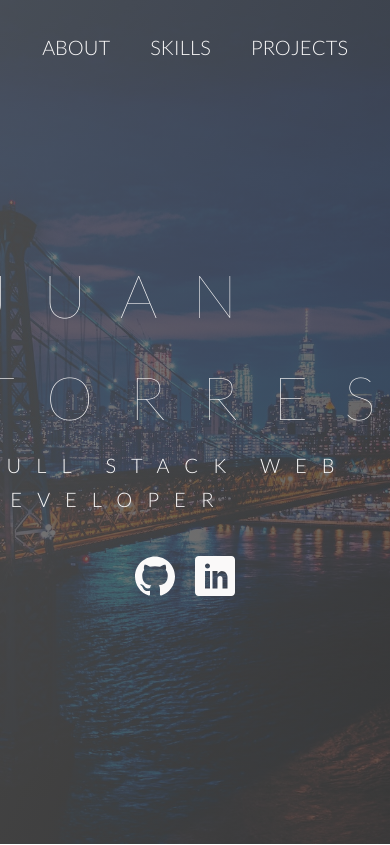
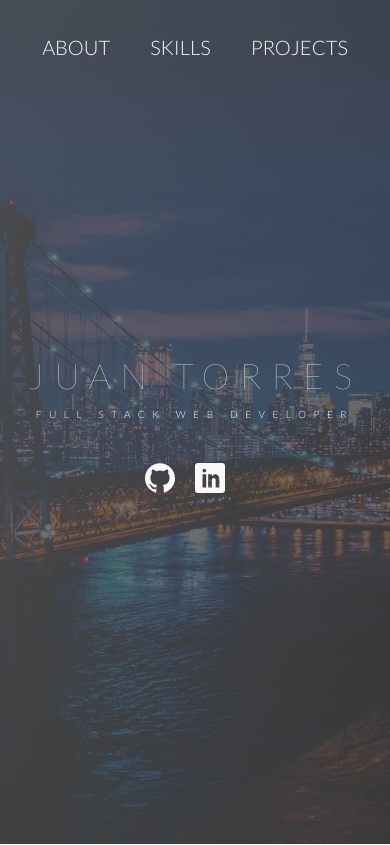
Before and after one commit to j-e-torres/portfolio, a PHP site: page / in a window 390 px wide; the page is wider, and only the part inside the window is pictured. Shown: the top 845 px of that part. Run offline with PHP 8.4, Linux system fonts and the light colour scheme; grey boxes are pictures that could not be loaded.

Commit message:
some more responsiveness

```diff
--- a/css/style.css
+++ b/css/style.css
@@ -64,21 +64,40 @@ body {
 .heading-primary {
   color: var(--color-grey-light-1);
   text-transform: uppercase;
-  display: flex;
-  flex-direction: column;
-  align-items: center; }
+  text-align: center; }
   .heading-primary--main {
     display: block;
     font-size: 6rem;
     font-weight: 100;
     letter-spacing: 3.5rem;
     animation: moveDown 1.2s ease-in; }
+    @media only screen and (max-width: 768px) {
+      .heading-primary--main {
+        font-size: 4.5rem;
+        letter-spacing: 2rem; } }
+    @media only screen and (max-width: 600px) {
+      .heading-primary--main {
+        letter-spacing: 1rem; } }
+    @media only screen and (max-width: 475px) {
+      .heading-primary--main {
+        font-size: 3.5rem;
+        letter-spacing: 1rem; } }
   .heading-primary--sub {
     display: block;
     font-size: 2rem;
     font-weight: 300;
     letter-spacing: 1.5rem;
     animation: moveUp 1.2s ease-in; }
+    @media only screen and (max-width: 768px) {
+      .heading-primary--sub {
+        font-size: 1.5rem;
+        letter-spacing: 1rem; } }
+    @media only screen and (max-width: 600px) {
+      .heading-primary--sub {
+        letter-spacing: 0.75rem; } }
+    @media only screen and (max-width: 475px) {
+      .heading-primary--sub {
+        font-size: 1rem; } }
 
 .heading-secondary {
   color: var(--color-grey-light-1);
@@ -477,6 +508,10 @@ body {
     width: 4rem;
     margin-right: 2rem;
     transition: all 0.4s; }
+    @media only screen and (max-width: 768px) {
+      .social-media__icon {
+        height: 3rem;
+        width: 3rem; } }
     .social-media__icon:hover {
       transform: translateY(-3px); }
     .social-media__icon--default {
--- a/sass/base/_typography.scss
+++ b/sass/base/_typography.scss
@@ -7,10 +7,11 @@ body {
 .heading-primary {
   color: var(--color-grey-light-1);
   text-transform: uppercase;
+  text-align: center;
 
-  display: flex;
-  flex-direction: column;
-  align-items: center;
+  // display: flex;
+  // flex-direction: column;
+  // align-items: center;
 
   &--main {
     display: block;
@@ -19,7 +20,21 @@ body {
     letter-spacing: 3.5rem;
 
     animation: moveDown 1.2s ease-in;
-    // animation: name duration timing-function delay iteration-count direction fill-mode;
+
+    @media only screen and (max-width: 768px) {
+      font-size: 4.5rem;
+      letter-spacing: 2rem;
+    }
+
+    @media only screen and (max-width: 600px) {
+      // font-size: 4.5rem;
+      letter-spacing: 1rem;
+    }
+
+    @media only screen and (max-width: 475px) {
+      font-size: 3.5rem;
+      letter-spacing: 1rem;
+    }
   }
 
   &--sub {
@@ -29,6 +44,19 @@ body {
     letter-spacing: 1.5rem;
 
     animation: moveUp 1.2s ease-in;
+
+    @media only screen and (max-width: 768px) {
+      font-size: 1.5rem;
+      letter-spacing: 1rem;
+    }
+
+    @media only screen and (max-width: 600px) {
+      letter-spacing: 0.75rem;
+    }
+
+    @media only screen and (max-width: 475px) {
+      font-size: 1rem;
+    }
   }
 }
 
--- a/sass/components/_about.scss
+++ b/sass/components/_about.scss
@@ -126,11 +126,15 @@
 
   &__review-text {
     // font-weight: 400;
-    transform: skewX(-20deg);
+    transform: skewX(-10deg);
+
+    @media only screen and (max-width: 900px) {
+      transform: skewX(-20deg);
+    }
   }
 
   &__review-info {
-    transform: skewX(-10deg);
+    transform: skewX(10deg);
 
     display: flex;
     justify-content: space-around;
@@ -138,6 +142,7 @@
 
     @media only screen and (max-width: 900px) {
       justify-content: center;
+      transform: skewX(-10deg);
     }
   }
 
--- a/sass/components/_projects.scss
+++ b/sass/components/_projects.scss
@@ -48,7 +48,13 @@
     @media only screen and (max-width: 900px) {
       flex-direction: column;
       align-items: center;
-      width: 55%;
+      width: 80%;
+    }
+
+    @media only screen and (max-width: 768px) {
+      flex-direction: column;
+      align-items: center;
+      width: 90%;
     }
   }
 
@@ -98,6 +104,11 @@
     font-size: 1.8rem;
     font-weight: 300;
 
+    @media only screen and (max-width: 900px) {
+      // width: 90%;
+      flex: 1;
+    }
+
     display: flex;
     flex-direction: column;
     justify-content: center;
--- a/sass/components/_social-media-logo.scss
+++ b/sass/components/_social-media-logo.scss
@@ -17,6 +17,11 @@
     width: 4rem;
     margin-right: 2rem;
     transition: all 0.4s;
+
+    @media only screen and (max-width: 768px) {
+      height: 3rem;
+      width: 3rem;
+    }
 
     &:hover {
       transform: translateY(-3px);
--- a/sass/layout/_footer.scss
+++ b/sass/layout/_footer.scss
@@ -7,24 +7,29 @@
   flex-direction: column;
   align-items: center;
 
+  @media only screen and (max-width: 1024px) {
+    padding: 2rem;
+  }
+
   &__box {
     display: flex;
-    justify-content: center;
+    align-items: center;
   }
 
   &__buttons,
   &__text {
-    flex: 0 0 40%;
     padding: 2rem;
   }
 
   &__text {
+    flex: 0 0 60%;
     font-size: 2.2rem;
     font-weight: 300;
     color: var(--color-grey-light-3);
   }
 
   &__buttons {
+    flex: 1;
     display: flex;
     flex-direction: column;
     align-items: flex-end;
--- a/sass/layout/_header.scss
+++ b/sass/layout/_header.scss
@@ -16,4 +16,8 @@
   flex-direction: column;
   justify-content: center;
   align-items: center;
+
+  // &__text-box {
+  //   width: 80%;
+  // }
 }
```
Also changed, not shown: other parts of css/style.css (+22 -6 lines), 1 other file.
